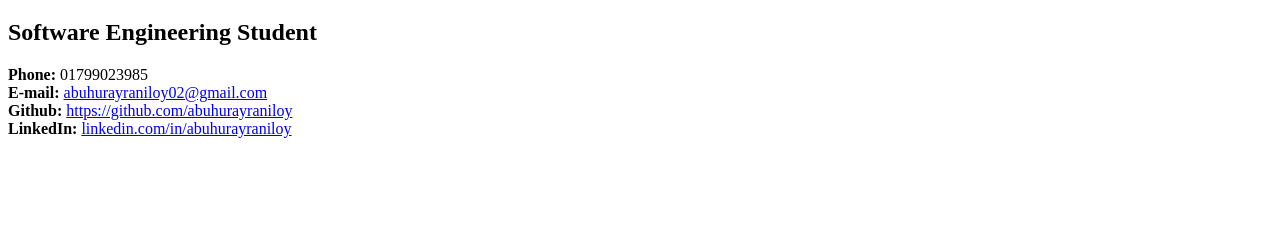
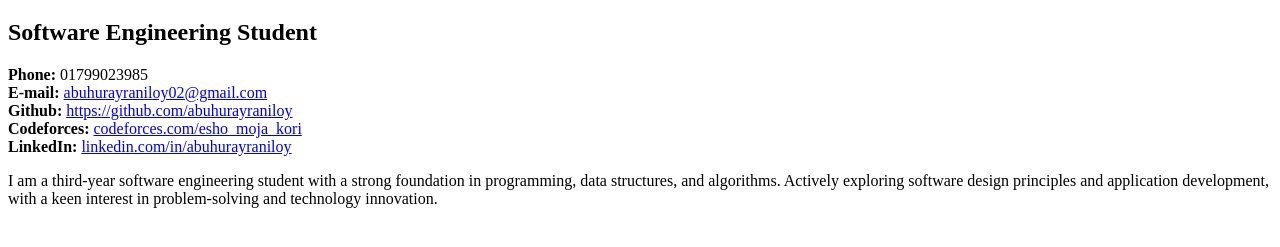
Before and after one commit to abuhurayraniloy/One-Page-CV, a plain HTML site: page index.html in a window 1280 px wide. Shown: the part 61-308 px from the top of the page. Drawn offline with Linux system fonts and the light colour scheme.

Commit message:
Adding bio

```diff
--- a/index.html
+++ b/index.html
@@ -12,7 +12,13 @@
         <strong>Phone:</strong> 01799023985<br>
         <strong>E-mail:</strong> <a href="http://www.abuhurayraniloy02@gmail.com">abuhurayraniloy02@gmail.com</a><br>
         <strong>Github:</strong> <a href="https://github.com/abuhurayraniloy">https://github.com/abuhurayraniloy</a><br>
+        <strong>Codeforces:</strong> <a href="https://codeforces.com/profile/esho_moja_kori">codeforces.com/esho_moja_kori</a><br>
         <strong>LinkedIn:</strong> <a href="https://www.linkedin.com/in/abu-hurayra-niloy-b00b39237/">linkedin.com/in/abuhurayraniloy</a>
+    </p>
+
+    <p>
+        I am a third-year software engineering student with a strong foundation in programming, data structures, and algorithms.
+         Actively exploring software design principles and application development, with a keen interest in problem-solving and technology innovation.
     </p>
 </body>
 </html>
```
